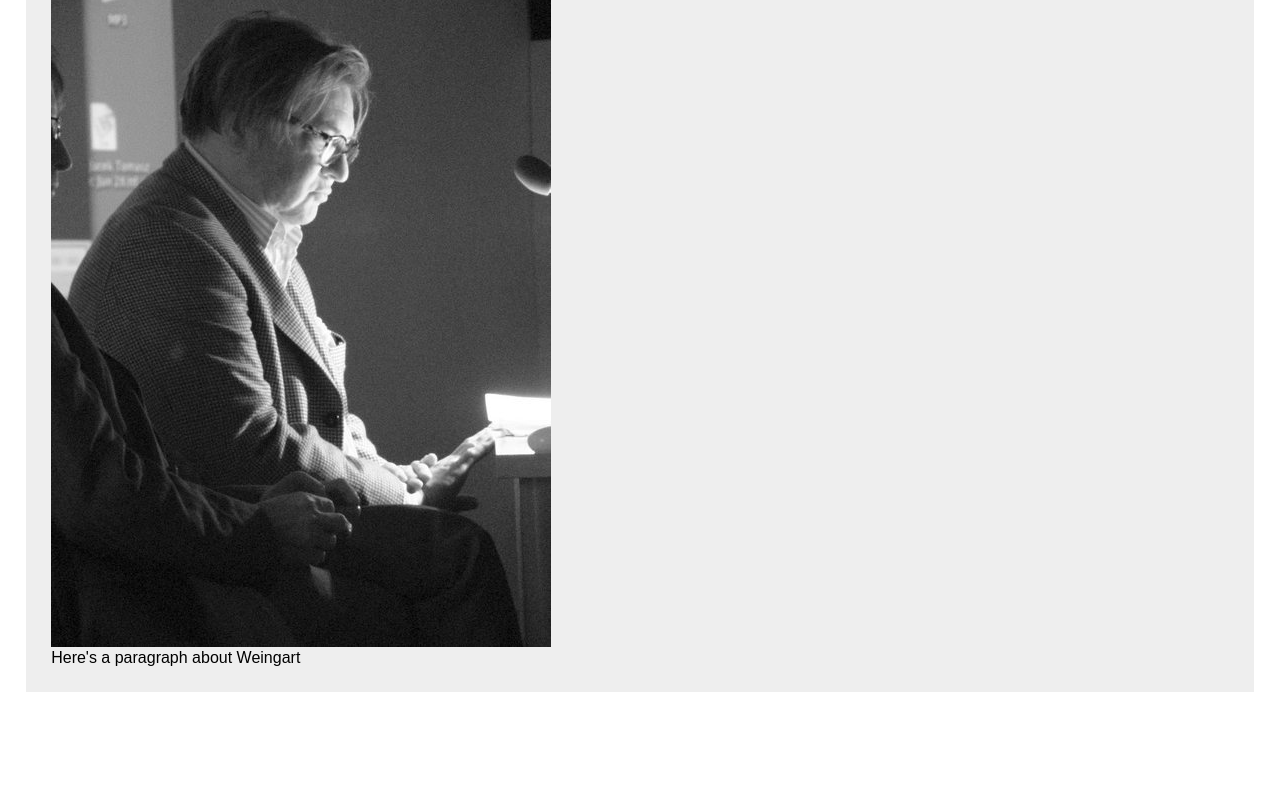
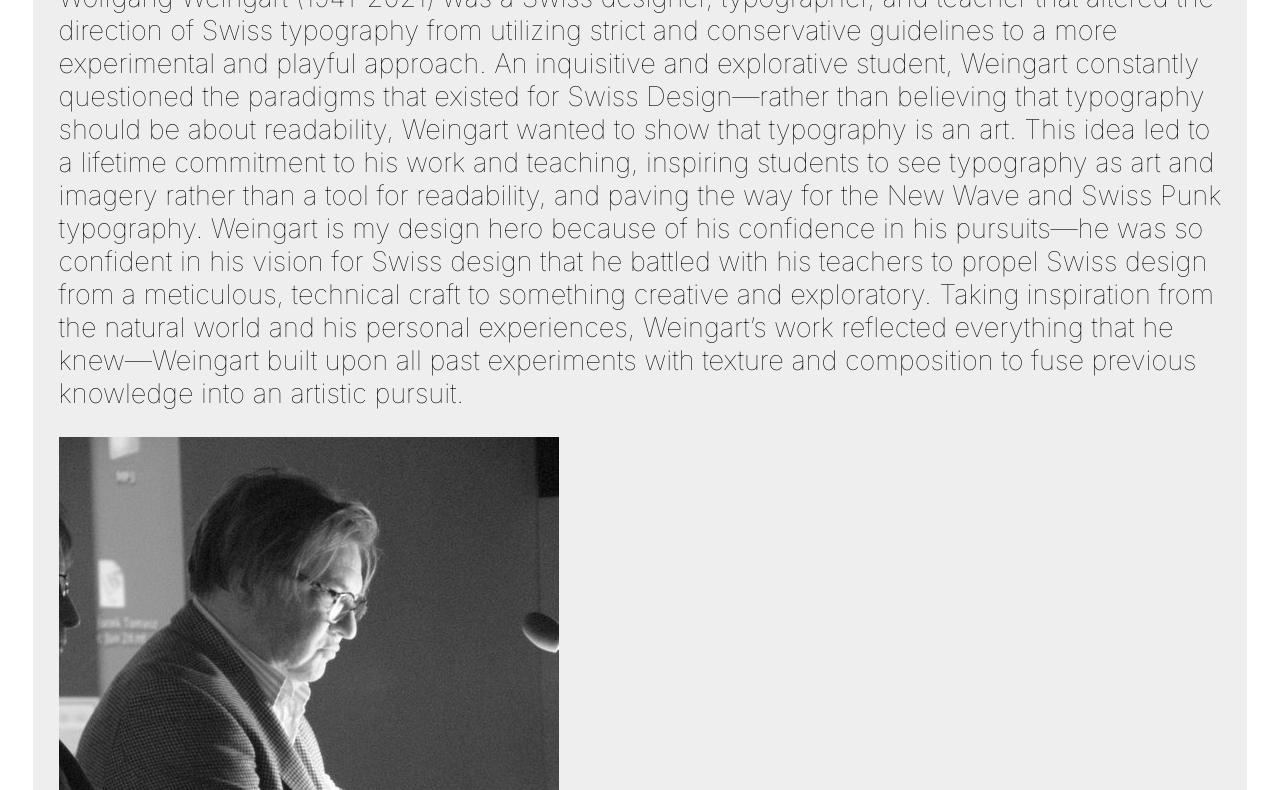
Before and after one commit to yeeeshuan/DH_Mobile, a plain HTML site: page index.html in a window 1280 px wide. Shown: the part 223-1013 px from the top of the page. Before the commit the page ends 940 px from the top, so only its background shows below. Drawn offline with Linux system fonts and the light colour scheme; a web font is replaced by a local one.

Commit message:
variable font explorations

```diff
--- a/index.html
+++ b/index.html
@@ -12,7 +12,10 @@
     <title> Wolfgang Weingart Mobile Experience</title>
     <link rel = "stylesheet" type = "text/css" href = "style.css"> </link>
     <link rel="stylesheet" href="https://use.typekit.net/cki8hoo.css">
-    <link href="https://fonts.googleapis.com/css2?family=Recursive&display=swap" rel="stylesheet">
+
+    <link rel="preconnect" href="https://fonts.googleapis.com">
+<link rel="preconnect" href="https://fonts.gstatic.com" crossorigin>
+<link href="https://fonts.googleapis.com/css2?family=Inter:wght@100;800&display=swap" rel="stylesheet">
   </head>
   <body>
     <div class = "change">
@@ -27,7 +30,9 @@
             </nav>
         </header>
 
-        <h3 class = "clicked"> Wolfgang Weingart</h3>
+        <h3 class = "clicked">Wolfgang Weingart (1941-2021) was a Swiss designer, typographer, and teacher that altered the direction of Swiss typography from utilizing strict and conservative guidelines to a more experimental and playful approach. An inquisitive and explorative student, Weingart constantly questioned the paradigms that existed for Swiss Design—rather than believing that typography should be about readability, Weingart wanted to show that typography is an art. This idea led to a lifetime commitment to his work and teaching, inspiring students to see typography as art and imagery rather than a tool for readability, and paving the way for the New Wave and Swiss Punk typography.
+
+          Weingart is my design hero because of his confidence in his pursuits—he was so confident in his vision for Swiss design that he battled with his teachers to propel Swiss design from a meticulous, technical craft to something creative and exploratory. Taking inspiration from the natural world and his personal experiences, Weingart’s work reflected everything that he knew—Weingart built upon all past experiments with texture and composition to fuse previous knowledge into an artistic pursuit. </h3>
 
         <img src = "images/Weingart.jpeg" alt = "a portrait of Weingart!"/>
 
--- a/style.css
+++ b/style.css
@@ -1,53 +1,3 @@
-/* http://meyerweb.com/eric/tools/css/reset/
-   v2.0 | 20110126
-   License: none (public domain)
-*/
-
-html, body, div, span, applet, object, iframe,
-h1, h2, h3, h4, h5, h6, p, blockquote, pre,
-a, abbr, acronym, address, big, cite, code,
-del, dfn, em, img, ins, kbd, q, s, samp,
-small, strike, strong, sub, sup, tt, var,
-b, u, i, center,
-dl, dt, dd, ol, ul, li,
-fieldset, form, label, legend,
-table, caption, tbody, tfoot, thead, tr, th, td,
-article, aside, canvas, details, embed,
-figure, figcaption, footer, header, hgroup,
-menu, nav, output, ruby, section, summary,
-time, mark, audio, video {
-	margin: 0;
-	padding: 0;
-	border: 0;
-	font-size: 100%;
-	font: inherit;
-	vertical-align: baseline;
-    font-family: "aktiv-grotesk", sans-serif;
-}
-/* HTML5 display-role reset for older browsers */
-article, aside, details, figcaption, figure,
-footer, header, hgroup, menu, nav, section {
-	display: block;
-}
-body {
-	line-height: 1;
-}
-ol, ul {
-	list-style: none;
-}
-blockquote, q {
-	quotes: none;
-}
-blockquote:before, blockquote:after,
-q:before, q:after {
-	content: '';
-	content: none;
-}
-table {
-	border-collapse: collapse;
-	border-spacing: 0;
-}
-
 /* CUSTOM CSS HERE*/
 
 nav {
@@ -67,28 +17,23 @@ h2{
     font-size: 1.5rem;
 }
 
-h3{
-    font-family: 'Recursive';
+h3 {
+    font-family: 'Inter', sans-serif;
+    text-align: left;
+  }
 
-    font-size: 5rem;
+h3 {
+    font-size: 1.7rem;
+    font-variation-settings: 'wght' 100;
+    transition: font-variation-settings 1s;
+}
 
-    --mono: "MONO" 0.1 ;
+h3:hover{
+    line-height: 1.6;
+    font-variation-settings: 'wght' 800;
+    transition: font-variation-settings 1s;
+}
 
-    --casl: "CASL" 1;
-
-    /* Casual: Linear to Casual */
-    --wght: "wght" 500;
-
-    /* Weight: Light to ExtraBlack; usually set with `font-weight` */
-    --slnt: "slnt" 0;
-
-    /* Slant: 0 to -15 degrees, auto cursive at -14 */
-    --CRSV: "CRSV" 0.5;
-
-    /* Cursive: always roman, auto substitution, or always cursive */
-
-    font-variation-settings: var(--mono), var(--casl), var(--wght), var(--slnt), var(--CRSV);
-}
 
 main{
     background: #eeeeee;
```
